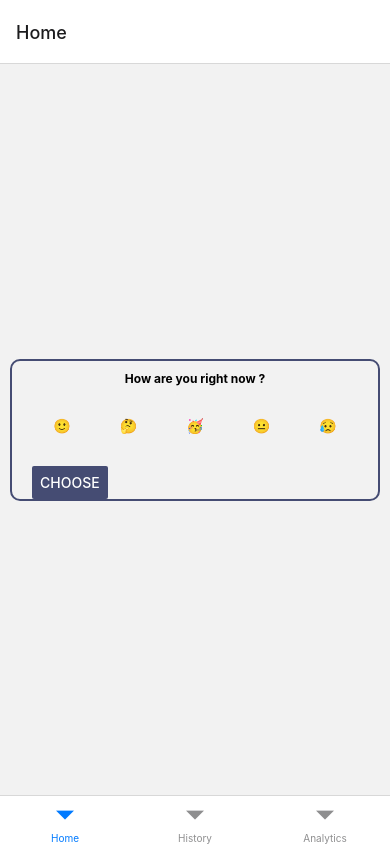
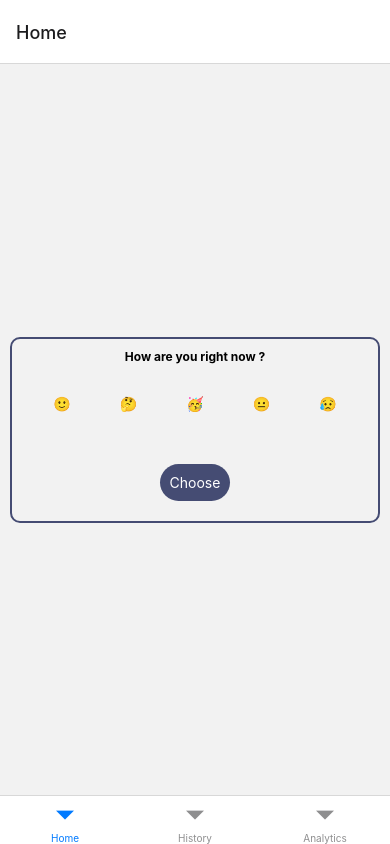
Before and after one commit to ArtyomZayarny/react-native-demo, a React Native app: screen / in a window 390 px wide. Built offline with nearby package versions, Linux system fonts and the light colour scheme.

Commit message:
Addded handleSelectMood

```diff
--- a/src/components/MoodTracker.tsx
+++ b/src/components/MoodTracker.tsx
@@ -10,9 +10,20 @@ const moodOptions: MoodOptionType[] = [
   { emoji: '😐', description: 'neutral' },
   { emoji: '😥', description: 'sad' },
 ];
+type MoodPickerProps = {
+  handleSelectMood: (moodOption: MoodOptionType) => void;
+};
 
-export const MoodTracker = () => {
+export const MoodTracker: React.FC<MoodPickerProps> = ({
+  handleSelectMood,
+}) => {
   const [selectedMood, setSelectedMood] = React.useState<MoodOptionType>();
+  const handleSelect = React.useCallback(() => {
+    if (selectedMood) {
+      handleSelectMood(selectedMood);
+      setSelectedMood(undefined);
+    }
+  }, [handleSelectMood, selectedMood]);
   return (
     <View style={styles.moodOptions}>
       <Text style={styles.text}>How are you right now ?</Text>
@@ -36,8 +47,10 @@ export const MoodTracker = () => {
           </Text>
         </View>
       ))}
-      <View>
-        <Button onPress={() => {}} title="Choose" color={theme.colorPurple} />
+      <View style={styles.btnArea}>
+        <Pressable style={styles.container} onPress={handleSelect}>
+          <Text style={styles.buttonText}>Choose</Text>
+        </Pressable>
       </View>
     </View>
   );
@@ -79,4 +92,21 @@ const styles = StyleSheet.create({
     fontWeight: 'bold',
     textAlign: 'center',
   },
+  btnArea: {
+    display: 'flex',
+    justifyContent: 'center',
+    width: '100%',
+  },
+  container: {
+    flex: 1,
+    flexDirection: 'row',
+    justifyContent: 'center',
+  },
+  buttonText: {
+    marginVertical: 20,
+    backgroundColor: theme.colorPurple,
+    padding: 10,
+    borderRadius: 30,
+    color: theme.colorWhite,
+  },
 });
--- a/src/screens/HomeScreen.tsx
+++ b/src/screens/HomeScreen.tsx
@@ -1,11 +1,27 @@
 import React from 'react';
 import { View, Text, StyleSheet } from 'react-native';
+import { MoodOptionType, MoodOptionWithTimestamp } from '../../types';
 import { MoodTracker } from '../components/MoodTracker';
 
 export const Home: React.FC = () => {
+  const [moodList, setMoodList] = React.useState<MoodOptionWithTimestamp[]>([]);
+
+  const handleSelectMood = React.useCallback((selectedMood: MoodOptionType) => {
+    setMoodList((current) => [
+      ...current,
+      { mood: selectedMood, timestamp: Date.now() },
+    ]);
+  }, []);
   return (
     <View style={styles.container}>
-      <MoodTracker />
+      <MoodTracker handleSelectMood={handleSelectMood} />
+      {moodList.map((item) => (
+        <Text key={item.timestamp}>
+          <>
+            {item.mood.emoji} {new Date(item.timestamp).toString()}
+          </>
+        </Text>
+      ))}
     </View>
   );
 };
--- a/types.ts
+++ b/types.ts
@@ -2,3 +2,8 @@ export type MoodOptionType = {
   emoji: string;
   description: string;
 };
+
+export type MoodOptionWithTimestamp = {
+  mood: MoodOptionType;
+  timestamp: number;
+};
```
